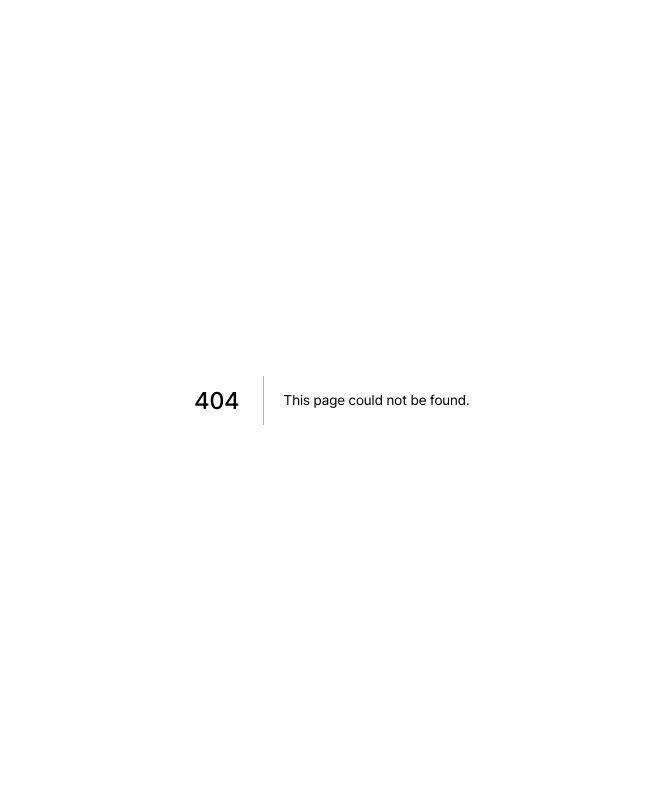
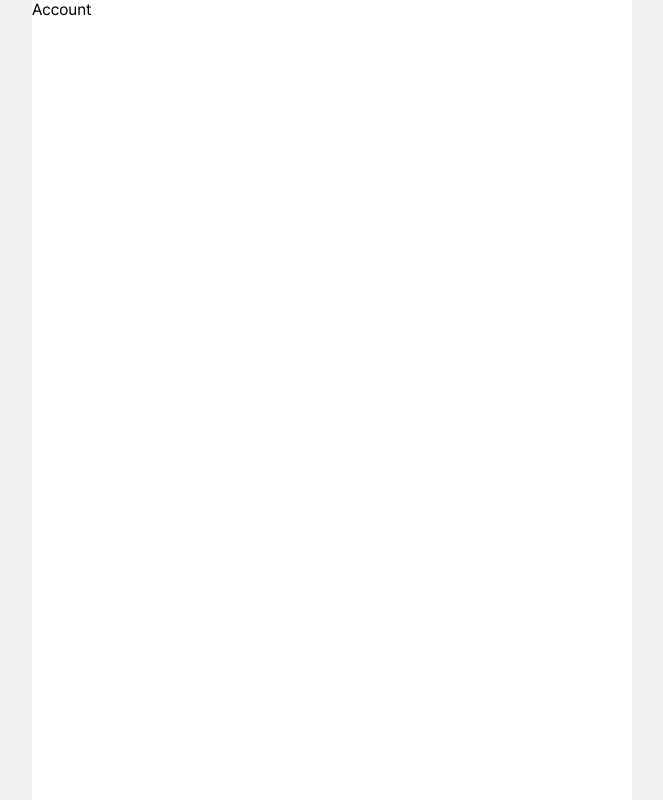
Before and after one commit to sungjin-moon/poolaeem-client, a Next.js app: page /account in a window 1280 px wide. Before the commit this address had no page. Shown: the whole page, without its empty margins (308-971 px from the left). Built offline with nearby package versions, Linux system fonts and the light colour scheme.

Commit message:
[feat] 계정 관리 페이지 생성

```diff
--- /dev/null
+++ b/pages/account/index.tsx
@@ -0,0 +1,11 @@
+import { ReactElement, useEffect } from "react";
+import { NextPage } from "next";
+import {} from "next/router";
+
+import AccountTemplate from "../../templates/Account";
+
+function Account() {
+  return <AccountTemplate />;
+}
+
+export default Account;
--- /dev/null
+++ b/templates/Account/index.tsx
@@ -0,0 +1,16 @@
+import styled from "@emotion/styled";
+
+import SignInlogo from "../../assets/icons/SignInlogo.svg";
+
+import Typography from "../../components/Typography/Pretendard";
+import SolidButton from "../../components/Button/Solid";
+
+interface Props {}
+
+function Account() {
+  return <Template>Account</Template>;
+}
+
+const Template = styled.div``;
+
+export default Account;
```
